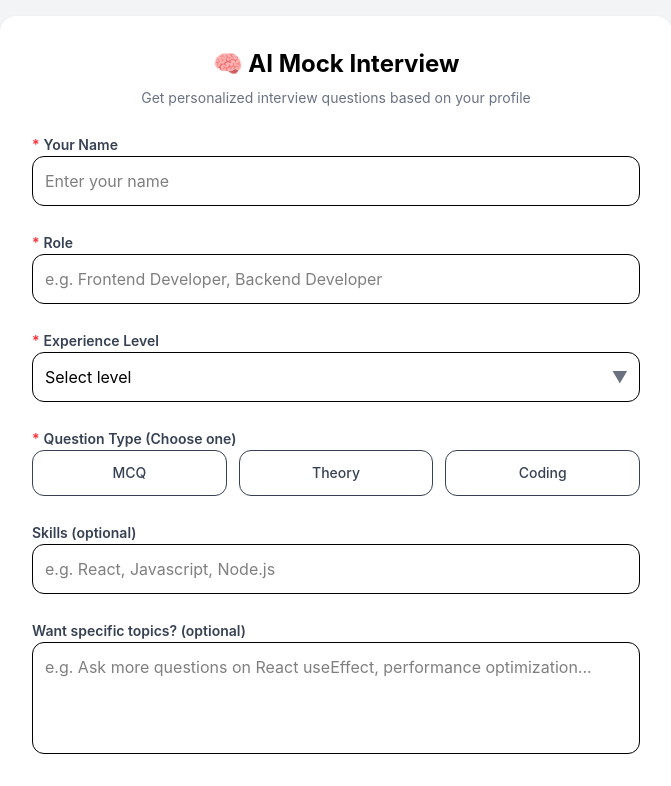
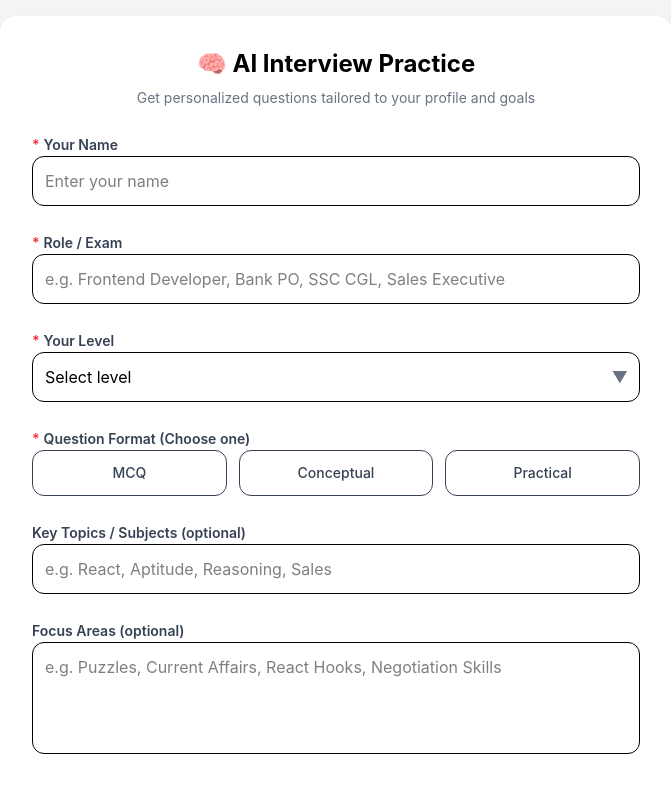
Before and after one commit to abhi-123/AI-Mock-Interviewer, a React (Vite) app: page / in a window 1280 px wide. Shown: the top 786 px of the page, without its empty margins (304-975 px from the left). Built offline with nearby package versions, Linux system fonts and the light colour scheme.

Commit message:
General interview profile updated

```diff
--- a/src/components/ProfileSetup.jsx
+++ b/src/components/ProfileSetup.jsx
@@ -47,13 +47,13 @@ function ProfileSetup({ onStart, savedProfileData }) {
     onStart(profileData);
   };
   return (
-    <div className="min-h-screen bg-gray-100 flex items-center justify-center p-4">
-      <div className="w-full max-w-2xl bg-white rounded-2xl shadow p-8 space-y-6">
+    <div className="min-h-screen bg-gray-100 flex items-center justify-center p-2 md:p-4">
+      <div className="w-full max-w-2xl bg-white rounded-2xl shadow p-4 md:p-8 space-y-6">
         {/* Title */}
         <div className="text-center space-y-2">
-          <h1 className="text-2xl font-bold">🧠 AI Mock Interview</h1>
+          <h1 className="text-2xl font-bold">🧠 AI Interview Practice</h1>
           <p className="text-gray-500 text-sm">
-            Get personalized interview questions based on your profile
+            Get personalized questions tailored to your profile and goals
           </p>
         </div>
 
@@ -84,11 +84,11 @@ function ProfileSetup({ onStart, savedProfileData }) {
         <div className="space-y-2">
           <label className="mb-1 text-sm font-semibold text-gray-700">
             <span className="text-red-500 mr-1">*</span>
-            Role
+            Role / Exam
           </label>
           <input
             type="text"
-            placeholder="e.g. Frontend Developer, Backend Developer"
+            placeholder="e.g. Frontend Developer, Bank PO, SSC CGL, Sales Executive"
             className="w-full p-3 border rounded-xl outline-none focus:ring-2 focus:ring-purple-400"
             name="role"
             value={profileData.role}
@@ -98,7 +98,7 @@ function ProfileSetup({ onStart, savedProfileData }) {
           {error.role && (
             <p className="flex items-center gap-2 text-sm text-red-500 mt-1">
               <span>⚠️</span>
-              <span>Role is required</span>
+              <span>Role / Exam is required</span>
             </p>
           )}
         </div>
@@ -107,7 +107,7 @@ function ProfileSetup({ onStart, savedProfileData }) {
         <div className="space-y-2">
           <label className="mb-1 text-sm font-semibold text-gray-700">
             <span className="text-red-500 mr-1">*</span>
-            Experience Level
+            Your Level
           </label>
           <div className="relative">
             <select
@@ -120,7 +120,7 @@ function ProfileSetup({ onStart, savedProfileData }) {
               <option value="">Select level</option>
               <option value="Beginner">Beginner</option>
               <option value="Intermediate">Intermediate</option>
-              <option value="Expert">Expert</option>
+              <option value="Expert">Advanced</option>
             </select>
             {/* Custom Caret */}
             <span className="pointer-events-none absolute right-3 top-1/2 -translate-y-1/2 text-gray-500">
@@ -131,22 +131,22 @@ function ProfileSetup({ onStart, savedProfileData }) {
           {error.expLevel && (
             <p className="flex items-center gap-2 text-sm text-red-500 mt-1">
               <span>⚠️</span>
-              <span>Experience Level is required</span>
+              <span>Level is required</span>
             </p>
           )}
         </div>
 
         <div className="space-y-2">
           <label className="text-sm font-semibold text-gray-700">
-            <span className="text-red-500 mr-1">*</span>Question Type (Choose
+            <span className="text-red-500 mr-1">*</span>Question Format (Choose
             one)
           </label>
 
           <div className="grid grid-cols-3 gap-3">
-            {["MCQ", "Theory", "Coding"].map((type) => (
+            {["MCQ", "Conceptual", "Practical"].map((type) => (
               <button
                 key={type}
-                className={`p-3 rounded-xl border text-sm font-medium transition ${
+                className={`${type === "Conceptual" ? "p-2" : "p-3"} rounded-xl border text-sm font-medium transition ${
                   profileData.questionType === type
                     ? "bg-purple-600 text-white border-purple-600"
                     : "bg-white text-gray-700 hover:border-purple-400"
@@ -167,7 +167,7 @@ function ProfileSetup({ onStart, savedProfileData }) {
           {error.questionType && (
             <p className="flex items-center gap-2 text-sm text-red-500 mt-1">
               <span>⚠️</span>
-              <span>Question type is required</span>
+              <span>Question format is required</span>
             </p>
           )}
         </div>
@@ -175,11 +175,11 @@ function ProfileSetup({ onStart, savedProfileData }) {
         {/* Skill */}
         <div className="space-y-2">
           <label className="mb-1 text-sm font-semibold text-gray-700">
-            Skills (optional)
+            Key Topics / Subjects (optional)
           </label>
           <input
             type="text"
-            placeholder="e.g. React, Javascript, Node.js"
+            placeholder="e.g. React, Aptitude, Reasoning, Sales"
             className="w-full p-3 border rounded-xl outline-none focus:ring-2 focus:ring-purple-400"
             name="skills"
             value={profileData.skills}
@@ -191,10 +191,10 @@ function ProfileSetup({ onStart, savedProfileData }) {
         {/* Optional Context */}
         <div className="space-y-1">
           <label className="mb-1 text-sm font-semibold text-gray-700">
-            Want specific topics? (optional)
+            Focus Areas (optional)
           </label>
           <textarea
-            placeholder="e.g. Ask more questions on React useEffect, performance optimization..."
+            placeholder="e.g. Puzzles, Current Affairs, React Hooks, Negotiation Skills"
             className="w-full h-28 p-3 border rounded-xl outline-none focus:ring-2 focus:ring-purple-400 resize-none"
             name="context"
             value={profileData.context}
```
Also changed, not shown: 1 other file (tests, documents, lock files or other folders).
